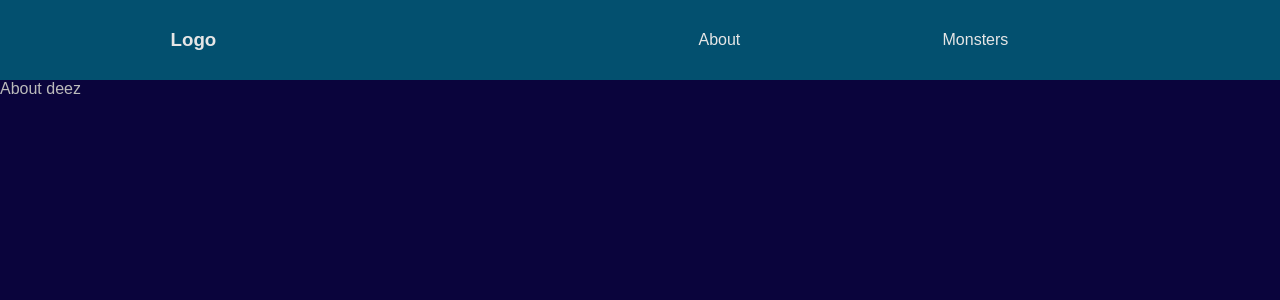
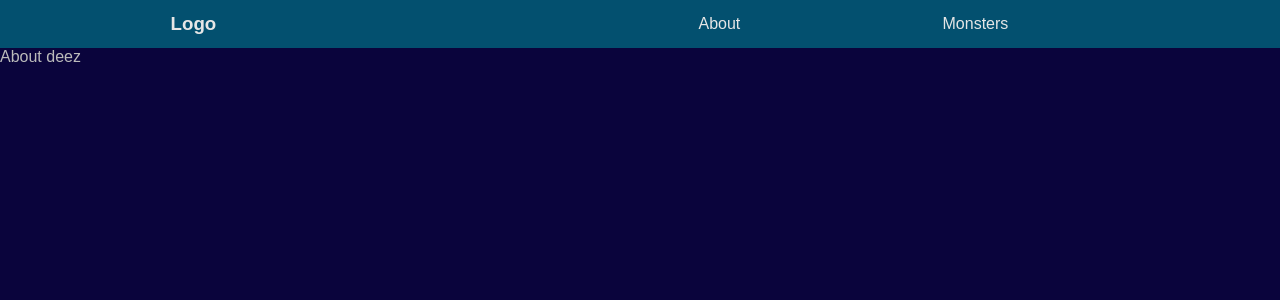
Before and after one commit to Plutoneus/playground, a React (Create React App) app: page /playground/about in a window 1280 px wide. In both pictures the pointer is over the element 640 px from the left and 40 px from the top of the page. Shown: the top 300 px of the page. Built offline with nearby package versions, Linux system fonts and the light colour scheme.

Commit message:
Nav anim 0

```diff
--- a/src/index.css
+++ b/src/index.css
@@ -9,9 +9,16 @@ nav {
     display: flex;
     justify-content: space-around;
     align-items: center;
-    min-height: 10vh;
+    /*min-height: 10vh;*/
+    height: 5vh;
     background: #03506f;
     color: #c5a880;
+    transition: all 0.3s ease;
+}
+
+nav:hover {
+    height: 6vh;
+    transition: all 0.3s ease;
 }
 
 .nav-links {
@@ -22,13 +29,15 @@ nav {
     list-style: none;
 }
 
-.nav-links:hover {
-    cursor: pointer;
-}
-
 .nav-link {
     text-decoration: none;
     color: #e6e6e6;
+}
+
+.nav-link:hover {
+    cursor: pointer;
+    border-bottom: 1px solid #e6e6e6;
+    transition: all 0.3s ease;
 }
 
 .section-header {
```
Also changed, not shown: 1 other file (tests, documents, lock files or other folders).
